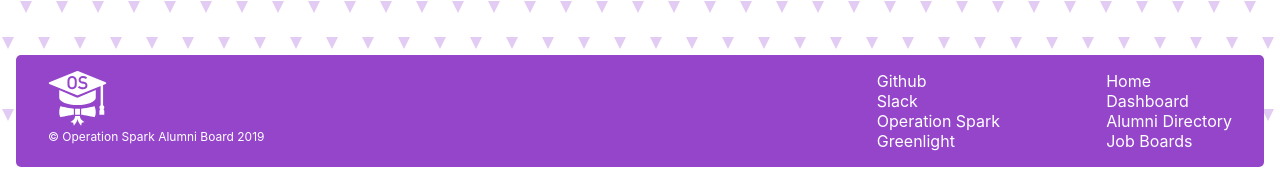
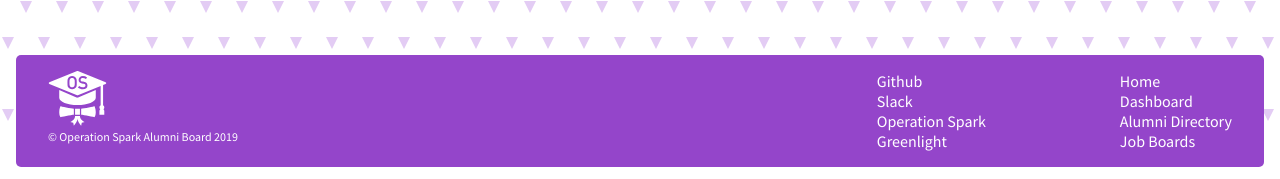
Before and after one commit to OperationSparkAlumni/alumni-network, a React (Create React App) app: page / in a window 1280 px wide. Shown: the part 617-796 px from the top of the page. Built offline with nearby package versions, Linux system fonts and the light colour scheme.

Commit message:
fixes Source Sans Pro font import

```diff
--- a/public/index.html
+++ b/public/index.html
@@ -9,6 +9,7 @@
       name="description"
       content="Web site created using create-react-app"
     />
+    <link href="https://fonts.googleapis.com/css?family=Source+Sans+Pro&display=swap" rel="stylesheet">
     <link rel="apple-touch-icon" sizes="180x180" href="apple-touch-icon.png">
     <link rel="icon" type="image/png" sizes="32x32" href="favicon-32x32.png">
     <link rel="icon" type="image/png" sizes="16x16" href="favicon-16x16.png">
--- a/src/index.css
+++ b/src/index.css
@@ -1,8 +1,3 @@
-@font-face {
-  font-family: 'Source Sans Pro';
-  src: url('https://fonts.googleapis.com/css?family=Source+Sans+Pro&display=swap');
-}
-
 @font-face {
   font-family: 'Atami-Regular';
   src: local('Atami-Regular') url('./fonts/Atami-Regular.otf') format('opentype');
@@ -26,3 +21,7 @@
   font-family: source-code-pro, Menlo, Monaco, Consolas, "Courier New",
     monospace;
 }
+
+a {
+  color: #fff;
+}
```
